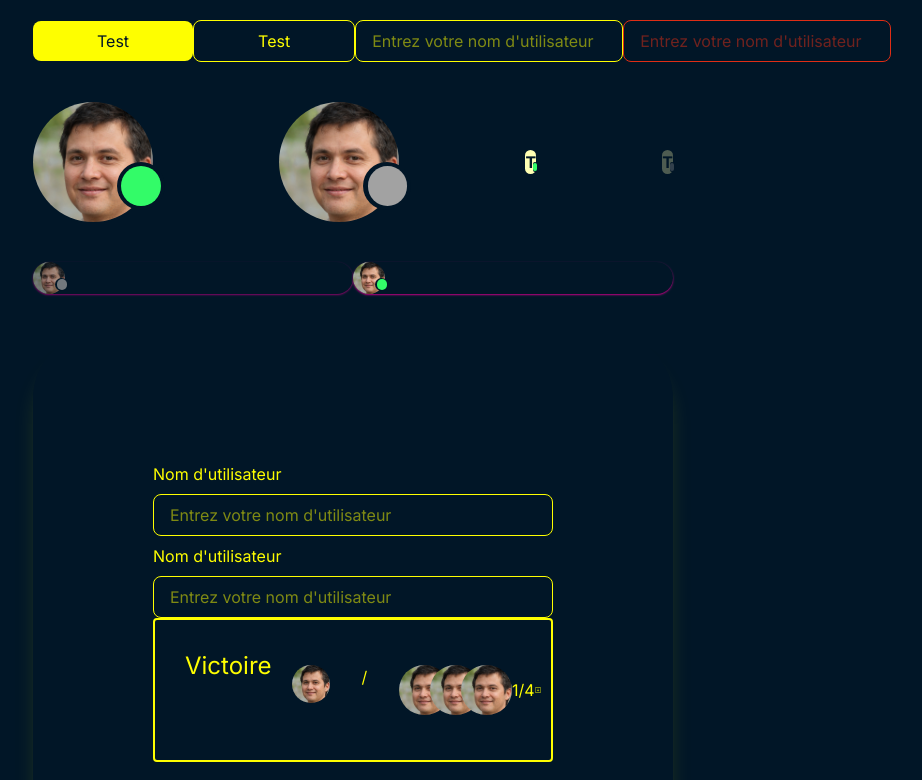
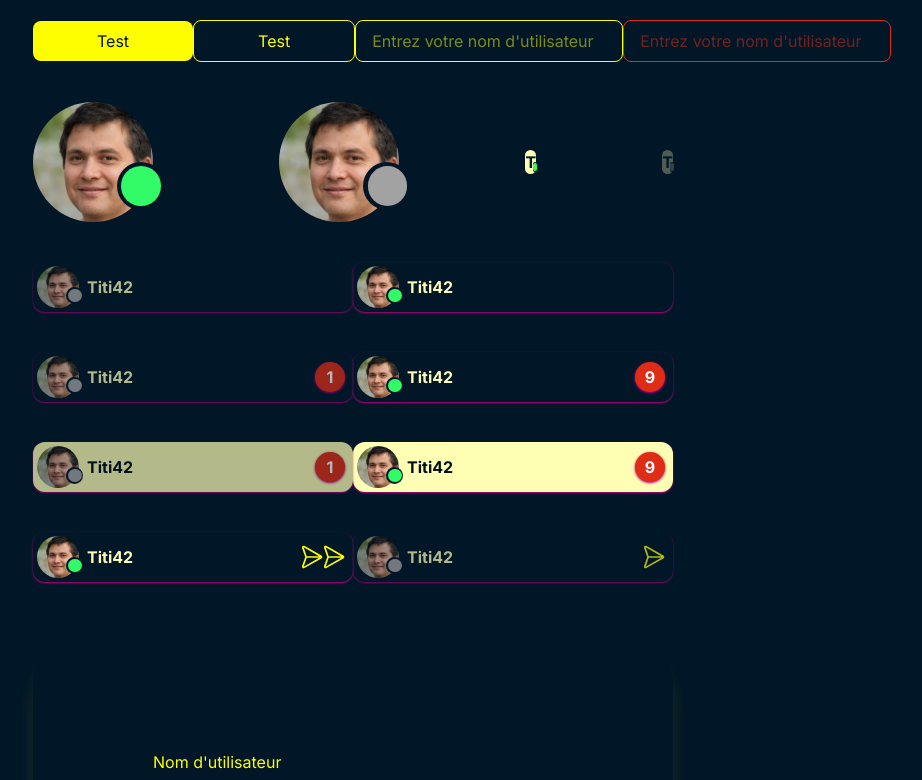
Before and after one commit to Gpatrix/ft_transcendence, a React (Vite) app in the folder srcs/front/vitejs/: page / in a window 1280 px wide. Shown: the top 780 px of the page, without its empty margins (287-1209 px from the left). Built offline with nearby package versions, Linux system fonts and the light colour scheme.

Commit message:
DONE: Clickable ico component

```diff
--- a/srcs/front/vitejs/src/App.tsx
+++ b/srcs/front/vitejs/src/App.tsx
@@ -10,6 +10,7 @@ import BgShadow from './components/BgShadow.tsx'
 import InputWithLabel from './components/InputWithLabel.tsx'
 import MonTest from './components/MonTest.tsx'
 import UserContact from './components/UserContact.tsx'
+import ClickableIco from './components/ClickableIco.tsx'
 
 function App()
 {
@@ -18,8 +19,8 @@ function App()
       <div className='flex justify-between items-center my-5 mr-auto ml-auto w-1/2 align-center'>
         <Button type='full' className='px-10'>Test</Button>
         <Button type='stroke' className='px-10'>Test</Button>
-        <Input>Entrez votre nom d'utilisateur</Input>
-        <Input type='error'>Entrez votre nom d'utilisateur</Input>
+        <Input value="" placeholder="Entrez votre nom d'utilisateur"/>
+        <Input value="" type='error' placeholder="Entrez votre nom d'utilisateur" />
       </div>
       <div className='flex justify-between items-center my-5 mr-auto ml-auto w-1/2 h-1/2 align-center'>
         <ProfilePic status='online' profileLink='https://www.google.com' image='https://localhost/test.jpeg'/>
@@ -28,10 +29,37 @@ function App()
         <ProfilePic status='offline' profileLink='https://www.google.com' className='opacity-30'/>
       </div>
 
+
+
+
       <div className='flex justify-between items-center my-5 mr-auto ml-auto w-1/2 h-1/2 align-center'>
-        <UserContact status='offline' userName='Titi42' image='/test.jpeg' />
-        <UserContact status='online' userName='Titi42' image='/test.jpeg' />
+        <UserContact className='w-[50px]' status='offline' userName='Titi42' image='/test.jpeg' />
+        <UserContact className='w-[50px]' status='online'  userName='Titi42' image='/test.jpeg' />
       </div>
+
+      <div className='flex justify-between items-center my-5 mr-auto ml-auto w-1/2 h-1/2 align-center'>
+        <UserContact status='offline' userName='Titi42' image='/test.jpeg' notifs={1} />
+        <UserContact status='online'  userName='Titi42' image='/test.jpeg' notifs={9}/>
+      </div>
+
+      <div className='flex justify-between items-center my-5 mr-auto ml-auto w-1/2 h-1/2 align-center'>
+        <UserContact status='offline' type='active' userName='Titi42' image='/test.jpeg' notifs={1} />
+        <UserContact status='online'  type='active' userName='Titi42' image='/test.jpeg' notifs={9}/>
+      </div>
+
+      <div className='flex justify-between items-center my-5 mr-auto ml-auto w-1/2 h-1/2 align-center'>
+        <UserContact status='online'  userName='Titi42' image='/test.jpeg' >
+          <ClickableIco image='/icons/icon_chat.svg' onClick={()=>alert('test')}/>
+          <ClickableIco image='/icons/icon_chat.svg' onClick={()=>alert('test')}/>
+        </UserContact>
+
+        <UserContact status='offline'  userName='Titi42' image='/test.jpeg' >
+          <ClickableIco image='/icons/icon_chat.svg' onClick={()=>alert('test')}/>
+        </UserContact>
+      </div>
+
+
+
       <div className='flex justify-between items-center my-5 mr-auto ml-auto w-1/2 h-1/2 align-center'>
           <BgShadow className='flex flex-col'>
             <InputWithLabel label="Nom d'utilisateur" placeholder="Entrez votre nom d'utilisateur" ></InputWithLabel>
--- /dev/null
+++ b/srcs/front/vitejs/src/components/ClickableIco.tsx
@@ -0,0 +1,17 @@
+import React from 'react';
+
+
+type ClickableIcoProps = {
+    className?: string;
+    image: string;
+    onClick: React.MouseEventHandler<HTMLButtonElement>;
+};
+
+export default function ClickableIco({image, onClick} : ClickableIcoProps) {
+    return (
+
+        <button onClick={onClick} className='h-full'>
+            <img  src={image}/>
+        </button>
+    );
+}
--- a/srcs/front/vitejs/src/components/Input.tsx
+++ b/srcs/front/vitejs/src/components/Input.tsx
@@ -7,6 +7,7 @@ const variants = tv({
       type: {
         ok: 'text-yellow border border-yellow',
         error: 'text-light-red border border-light-red',
+        noborder: 'text-yellow',
       }
     },
     defaultVariants: {
@@ -15,12 +16,13 @@ const variants = tv({
 });
 
 type InputProps = {
-    children: string;
     className?: string;
+    value: string;
+    placeholder: string;
 } & VariantProps<typeof variants>;
 
-export default function Input({children, type, className} : InputProps) {
+export default function Input({type, className, placeholder} : InputProps) {
     return (
-        <input className={clsx(variants({ type }), className)} placeholder={children}></input>
+        <input className={clsx(variants({ type }), className)} placeholder={placeholder}></input>
     );
 }
--- a/srcs/front/vitejs/src/components/InputWithIco.tsx
+++ b/srcs/front/vitejs/src/components/InputWithIco.tsx
@@ -8,6 +8,7 @@ const variants = tv({
       type: {
         ok: 'text-yellow border border-yellow',
         error: 'text-light-red border border-light-red',
+        noborder : 'text-yellow '
       }
     },
     defaultVariants: {
@@ -20,7 +21,7 @@ type InputWithIcoProps = {
     placeholder: string;
     className?: string;
     iconSrc: string;
-    value?: string;
+    value: string;
   } & VariantProps<typeof variants> & React.FormHTMLAttributes<HTMLFormElement>;
 
 export default function InputWithIco({
--- a/srcs/front/vitejs/src/components/InputWithLabel.tsx
+++ b/srcs/front/vitejs/src/components/InputWithLabel.tsx
@@ -23,7 +23,7 @@ type InputWithLabelProps = {
 
 export default function InputWithLabel({placeholder, label, type, className} : InputWithLabelProps) {
     return (
-        <div className='flex flex-col w-full'>
+        <div className={clsx('flex flex-col w-full', className)}>
             <label className={variants({ type })}>{label}</label>
             <Input type={type}>{placeholder}</Input>
         </div>
--- a/srcs/front/vitejs/src/components/UserContact.tsx
+++ b/srcs/front/vitejs/src/components/UserContact.tsx
@@ -1,41 +1,63 @@
 import { tv, type VariantProps } from 'tailwind-variants'
 import { clsx } from 'clsx'
 import ProfilePic from './ProfilePic.tsx';
-import { use } from 'react';
 
-const variants = tv({
-    base: 'flex h-[16px] w-full shadow-xs shadow-purple rounded-full  flex items-center',
+const statusVariants = tv({
+    base: 'flex  w-full  rounded-xl  flex items-center',
     variants: {
-      type: {
-        nonactive: 'text-light-yellow',
-        active: 'text-light-red',
-      },
+
       status: {
         online: 'h-1/1 opacity-100',
         offline: 'h-1/1 opacity-70',
       }
     },
     defaultVariants: {
-        type: 'nonactive',
         status: 'offline',
     },
 });
 
+const typeVariants = tv({
+    base: 'flex  w-full  rounded-xl  flex items-center',
+    variants: {
+      type: {
+        nonactive: 'text-light-yellow',
+        active: 'bg-light-yellow text-dark',
+      }
+    },
+    defaultVariants: {
+        type: 'nonactive',
+    },
+});
+
 type UserContactProps = {
-    userName : string,
-    status? : string,
+    userName: string,
+    children?: React.ReactNode,
+    status?: 'online' | 'offline',
+    type?: 'nonactive' | 'active',
     className?: string,
     notifs?: number,
     image?: string
-} & VariantProps<typeof variants>;
+  } & VariantProps<typeof statusVariants> & VariantProps<typeof typeVariants>;
 
-export default function UserContact({className, userName, status, notifs, image} : UserContactProps) {
+export default function UserContact({className, userName, status='online', notifs, type, image, children} : UserContactProps) {
     return (
-        <div  className={clsx('h-8', variants( {status}) )} >
+        <div  className={clsx('h-[50px] p-[4px] shadow-xs shadow-purple', statusVariants( {status} ), typeVariants( {type} ) , className)} >
             <span className='flex items-center h-1/1'>
-                <ProfilePic profileLink='test.jpg' image={image} status={status}/>
-                {/* <p className='w-fit color'>{userName}</p> */}
+                <ProfilePic profileLink='test.jpg' image={image} status={status} className='h-1/3'/>
+                <p className={clsx('w-fit font-bold ml-[8px]', typeVariants( {type} ) )}>{userName}</p>
             </span>
+            {notifs && <p className='ml-auto mr-[4px] bg-light-red text-white
+                                     h-[30px] w-[30px] shadow-sm  shadow-purple
+                                     font-bold rounded-full
+                                     flex items-center justify-center'>{notifs}</p>}
+
+            {children  &&
+                <span className='ml-auto mr-[4px]'>
+                    <span className='flex'>
+                        {children}
+                    </span>
+                </span>
+            }
         </div>
     );
 }
```
